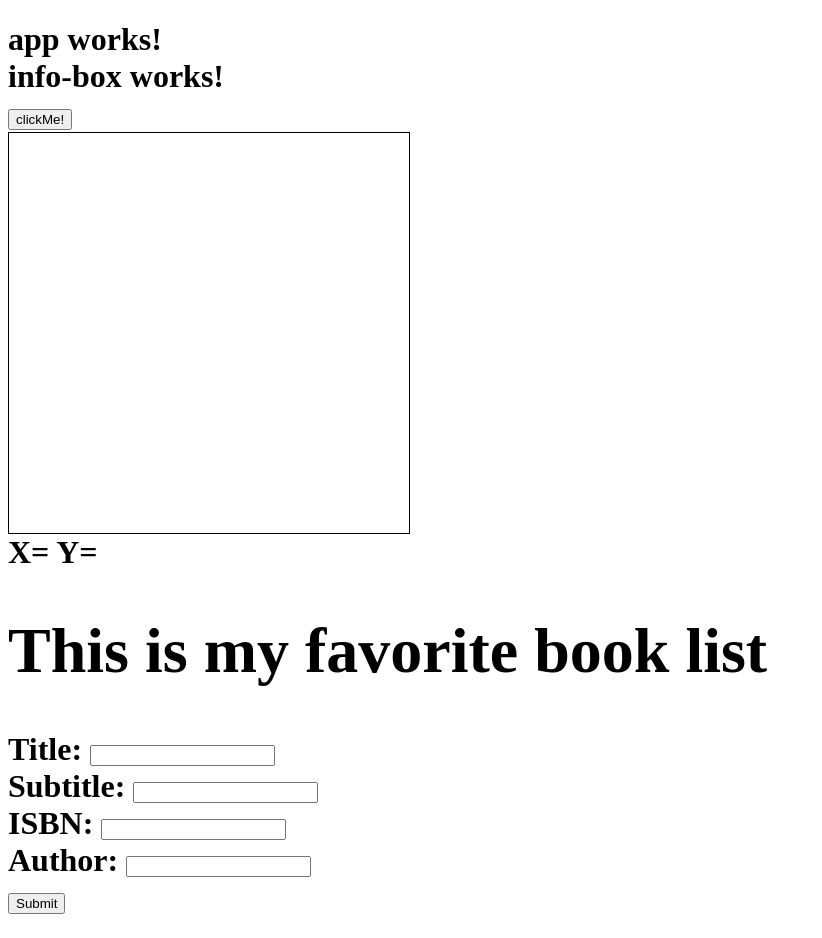
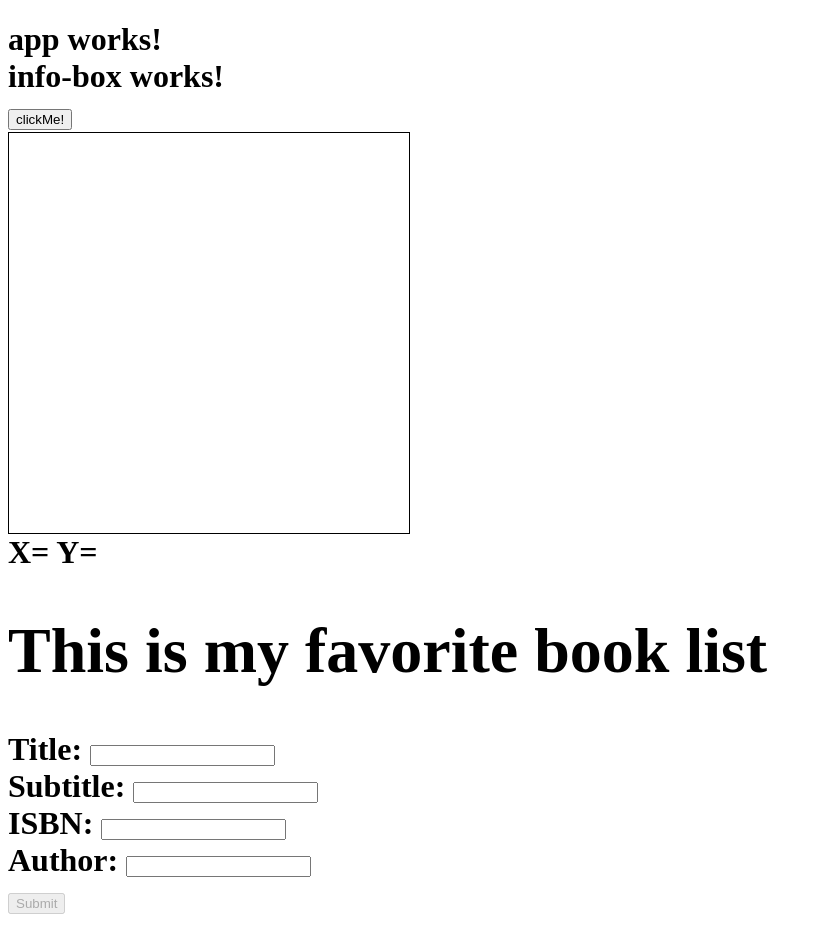
Before and after one commit to davvidk/ws-app, an Angular app: page /books/new in a window 1280 px wide. Shown: the whole page, without its empty margins (0-822 px from the left). Built offline with nearby package versions, Linux system fonts and the light colour scheme.

Commit message:
update of book

```diff
--- a/src/app/book/book-edit/book-edit.component.html
+++ b/src/app/book/book-edit/book-edit.component.html
@@ -1,3 +1,4 @@
+<!-- Template-forms -->
 <div *ngIf="book">
   <form #form="ngForm"(ngSubmit)="save(form.value)">
     <input type="text" [(ngModel)]="book.title" name="title" #title="ngModel" required>
@@ -5,5 +6,5 @@
     <input type="text" [(ngModel)]="book.author" name="author" #title="ngModel" required>
     <button type="submit" [disabled]="!form.valid">save</button>
   </form>
-  <div [hidden]="!title.errors?.required || title.pristine">field is required and minlength>0</div>
+  <div [hidden]="!title.errors?.required || title.pristine">field is required</div>
 </div>
--- a/src/app/book/book-new/book-new.component.html
+++ b/src/app/book/book-new/book-new.component.html
@@ -1,7 +1,9 @@
+
+<!-- Reactive-Forms oder Model-Driven-Forms -->
 <form [formGroup]="form" (ngSubmit)="onSubmit()">
-   Title: <input type="text" formControlName="title"><br>
+   Title: <input type="text" name="title" formControlName="title"><br>
    Subtitle: <input type="text" formControlName="title"><br>
    ISBN: <input type="text" formControlName="isbn"><br>
    Author: <input type="text" formControlName="author"><br>
-  <input type="submit" value="Submit">
+  <input type="submit" [disabled]="!form.valid" value="Submit">
 </form>
```
Also changed, not shown: src/app/book/book-new/book-new.component.ts (+8 -8 lines).
